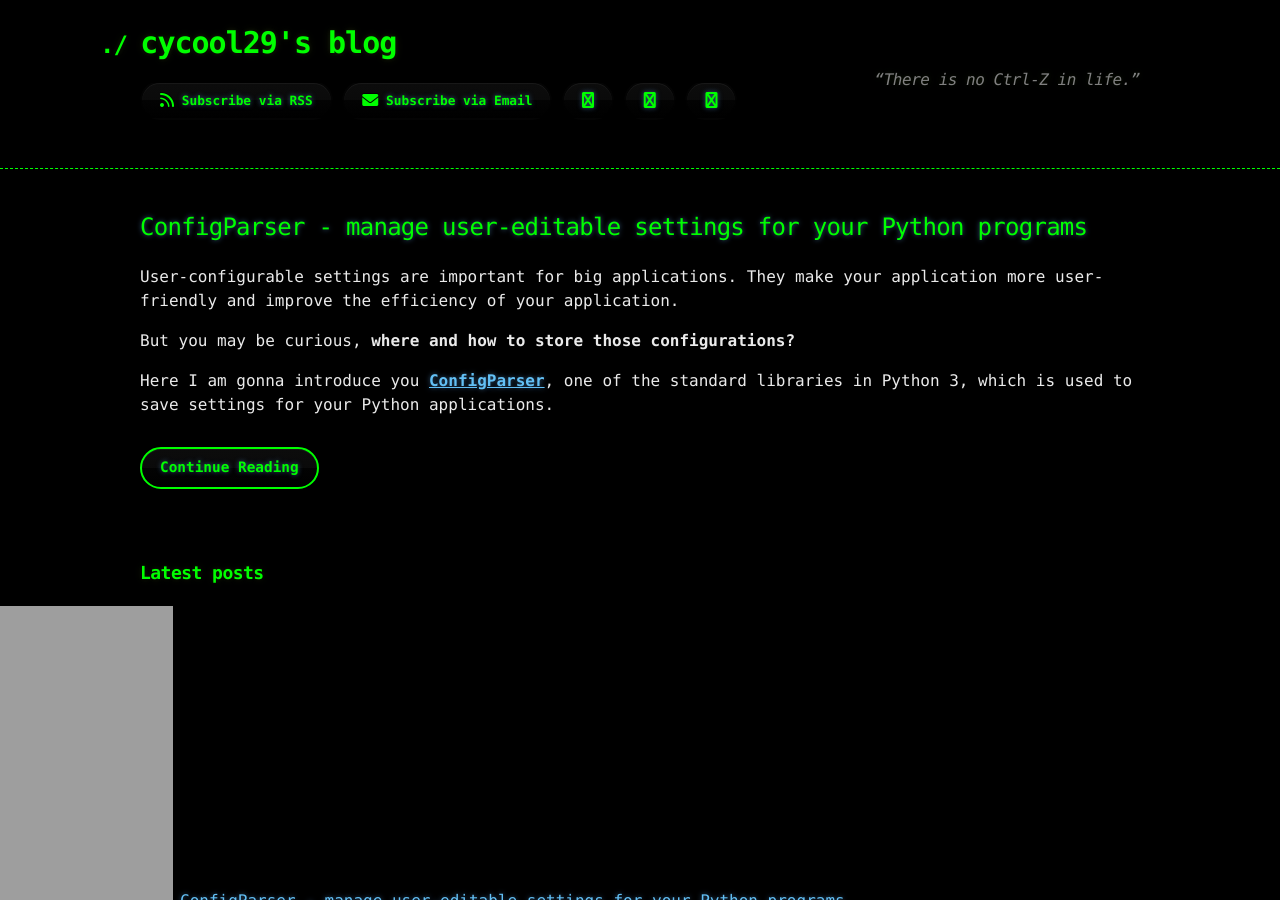
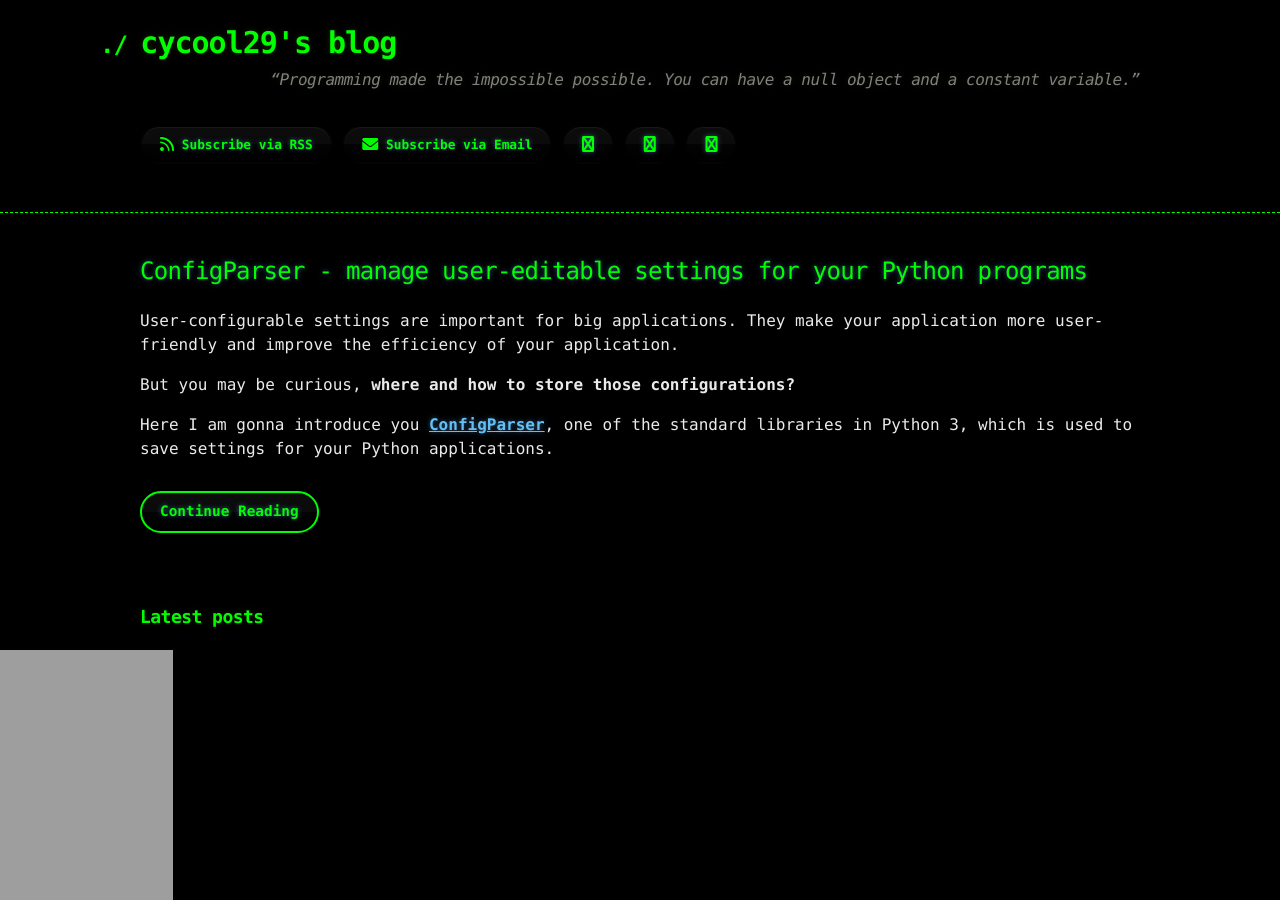
Before and after one commit to cycool29/cycool29.github.io, a Jekyll site: the page built from index.md, in a window 1280 px wide and 900 px high. Built offline with Jekyll 4.4.1, drawn with Linux system fonts in a browser that asks for light colours; a style sheet for code colours, icons or effects is not loaded.

Commit message:
Update quotes

```diff
--- a/_config.yml
+++ b/_config.yml
@@ -1,6 +1,6 @@
 title: cycool29's blog
 comments: Comments
-description: "“There is no Ctrl-Z in life.” "
+description: "“Programming made the impossible possible. You can have a null object and a constant variable.” "
 remote_theme: jekyll-theme-hacker
 author: cycool29
 github:
```
